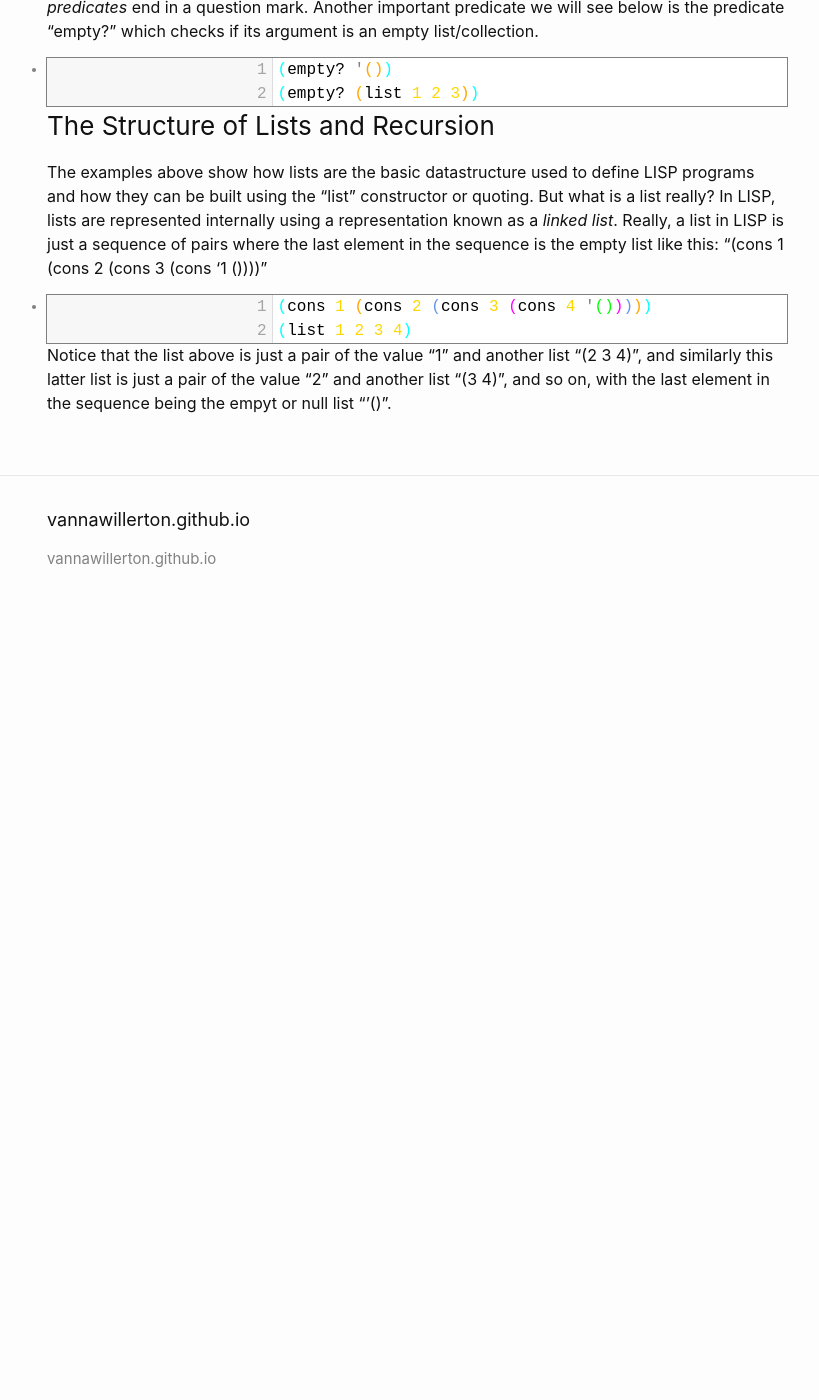
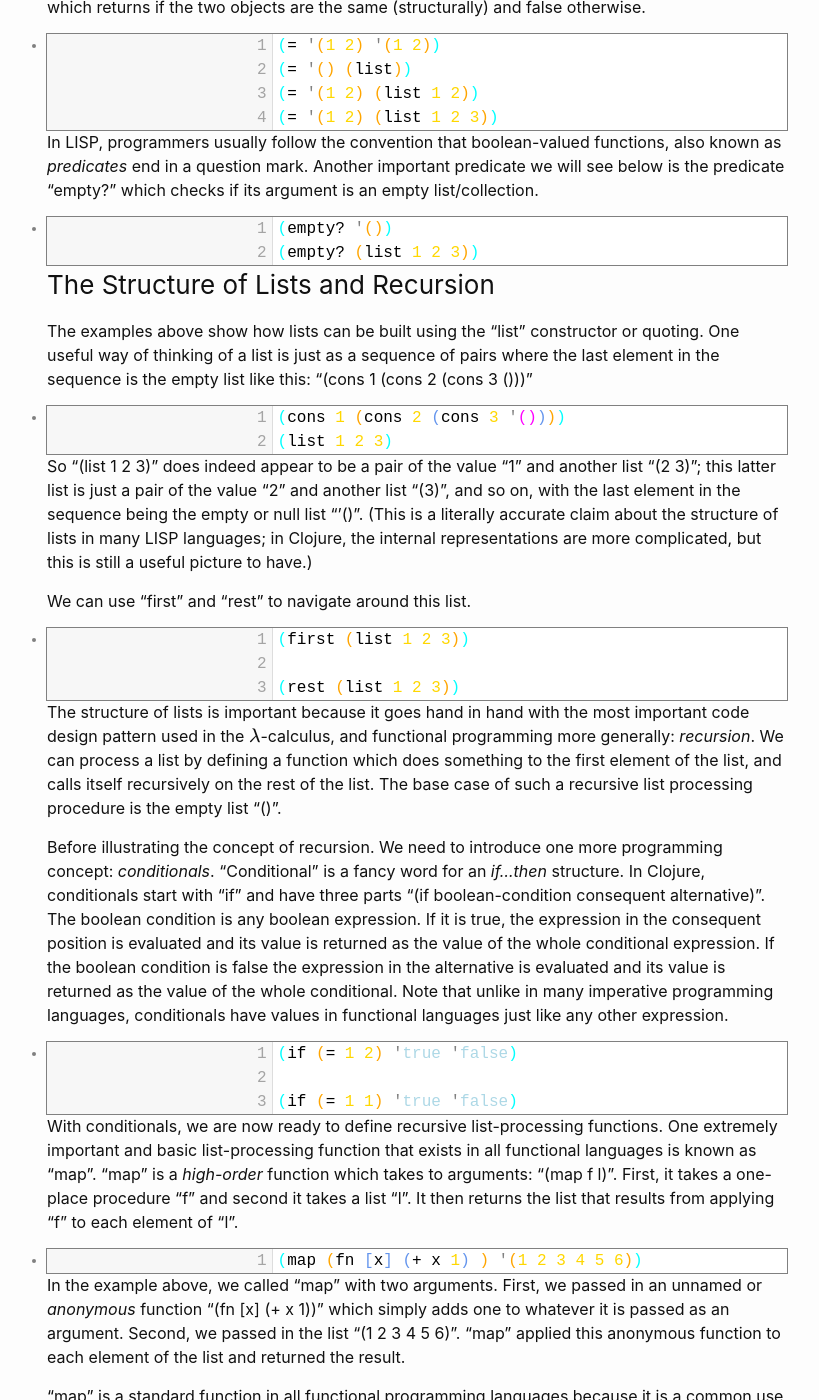
Before and after one commit to vannawillerton/vannawillerton.github.io, a Jekyll site: the page built from ModelsOfComputation.md, in a window 1280 px wide and 1400 px high, scrolled down 5185 px. Shown: the whole window, without its empty margins (223-1042 px from the left). Built offline with Jekyll 4.4.1, drawn with Linux system fonts in a browser that asks for light colours; our own code applies the rules of GitHub Pages for plain Markdown files; formulas are drawn with MathJax 3; before the commit the page ends 5815 px from its top, so only the background shows below that; some of the changed text lies outside the part shown.

Commit message:
Update ModelsOfComputation.md

````diff
--- a/ModelsOfComputation.md
+++ b/ModelsOfComputation.md
@@ -142,6 +142,15 @@ We can also use the unfortunately named "cons" procedure in order create a new l
 (cons 0 (list 1 2 3))
 ```
 
+The procedure "rest" can be thought of as the opposite of "cons". It returns a list with the first element removed.
+
+```
+(rest (list 0 1 2 3))
+
+(rest (cons 0 (list 1 2 3)))
+
+```
+
 A combination is just a list with a procedure in the first position.
 
 ```
@@ -169,6 +178,8 @@ There is an important special case of lists in LISP which is usually written "'(
 (list)
 ```
 
+
+
 ### Booleans
 
 Another important datatype in LISP are *boolean values* *true* and *false*. In Clojure these are written "true" and "false". For example, we can check the equality of two objects with the "=" procedure which returns if the two objects are the same (structurally) and false otherwise.
@@ -189,11 +200,55 @@ In LISP, programmers usually follow the convention that boolean-valued functions
 
 ### The Structure of Lists and Recursion
 
-The examples above show how lists are the basic datastructure used to define LISP programs and how they can be built using the "list" constructor or quoting. But what is a list really? In LISP, lists are represented internally using a representation known as a *linked list*. Really, a list in LISP is just a sequence of pairs where the last element in the sequence is the empty list like this: "(cons 1 (cons 2 (cons 3 (cons '1 ())))"
+The examples above show how lists can be built using the "list" constructor or quoting. One useful way of thinking of a list is just as a sequence of pairs where the last element in the sequence is the empty list like this: "(cons 1 (cons 2 (cons 3 ()))"
 
 ```
-(cons 1 (cons 2 (cons 3 (cons 4 '()))))
-(list 1 2 3 4)
+(cons 1 (cons 2 (cons 3 '())))
+(list 1 2 3)
 ```
 
-Notice that the list above is just a pair of the value "1" and another list "(2 3 4)", and similarly this latter list is just a pair of the value "2" and another list "(3 4)", and so on, with the last element in the sequence being the empyt or null list "'()".
+So "(list 1 2 3)" does indeed appear to be a pair of the value "1" and another list "(2 3)"; this latter list is just a pair of the value "2" and another list "(3)", and so on, with the last element in the sequence being the empty or null list "'()". (This is a literally accurate claim about the structure of lists in many LISP languages; in Clojure, the internal representations are more complicated, but this is still a useful picture to have.)
+
+We can use "first" and "rest" to navigate around this list.
+
+```
+(first (list 1 2 3))
+
+(rest (list 1 2 3))
+```
+
+The structure of lists is important because it goes hand in hand with the most important code design pattern used in the $$\lambda$$-calculus, and functional programming more generally: *recursion*. We can process a list by defining a function which does something to the first element of the list, and calls itself recursively on the rest of the list. The base case of such a recursive list processing procedure is the empty list "()".
+
+Before illustrating the concept of recursion. We need to introduce one more programming concept: *conditionals*. "Conditional" is a fancy word for an *if...then* structure. In Clojure, conditionals start with "if" and have three parts "(if  boolean-condition consequent alternative)". The boolean condition is any boolean expression. If it is true, the expression in the consequent position is evaluated and its value is returned as the value of the whole conditional expression. If the boolean condition is false the expression in the alternative is evaluated and its value is returned as the value of the whole conditional. Note that unlike in many imperative programming languages, conditionals have values in functional languages just like any other expression.
+
+```
+(if (= 1 2) 'true 'false)
+
+(if (= 1 1) 'true 'false)
+```
+
+With conditionals, we are now ready to define recursive list-processing functions. One extremely important and basic list-processing function that exists in all functional languages is known as "map". "map" is a *high-order* function which takes to arguments: "(map f l)". First, it takes a one-place procedure "f" and second it takes a list "l". It then returns the list that results from applying "f" to each element of "l".
+
+```
+(map (fn [x] (+ x 1) ) '(1 2 3 4 5 6))
+```
+
+In the example above, we called "map" with two arguments. First, we passed in an unnamed or *anonymous* function "(fn [x] (+ x 1))" which simply adds one to whatever it is passed as an argument. Second, we passed in the list "(1 2 3 4 5 6)". "map" applied this anonymous function to each element of the list and returned the result.
+
+"map" is a standard function in all functional programming languages because it is a common use case for iteration. But it is easy to define it ourselves using recursion.
+
+```
+(def my-map (fn [f l]
+  (if (empty? l)
+      '()
+      (cons (f (first l))
+            (my-map f (rest l)))))
+
+(my-map (fn [x] (+ 1 x)) '(1 2 3 4 5 6))
+```
+
+Let's go through this function definition. First, the function takes two arguments "f" another function, and a list "l". The body of the procedure is a conditional. This conditional first checks if the list "l" is the empty list using the built in procedure "empty?". If the list passed to "my-map" is empty, then the result must also be empty, so we set the consequent of the conditional to just the empty list. On the other hand, if there are elements in the list "l", we need to do more work.
+
+The alternative to the conditional first gets the first elements of "l" with "first", i.e., "(first l)" and it then applies the function "f" to this element. Second, it calls itself on the remainder of the list which it gets using "rest". Finally, it takes the result of these two operations and creates a pair from these using "cons".
+
+It is impossible to exaggerate how important this kind of recursion is for models of natural language structure, as we will see in subsequent parts of the course.
````
